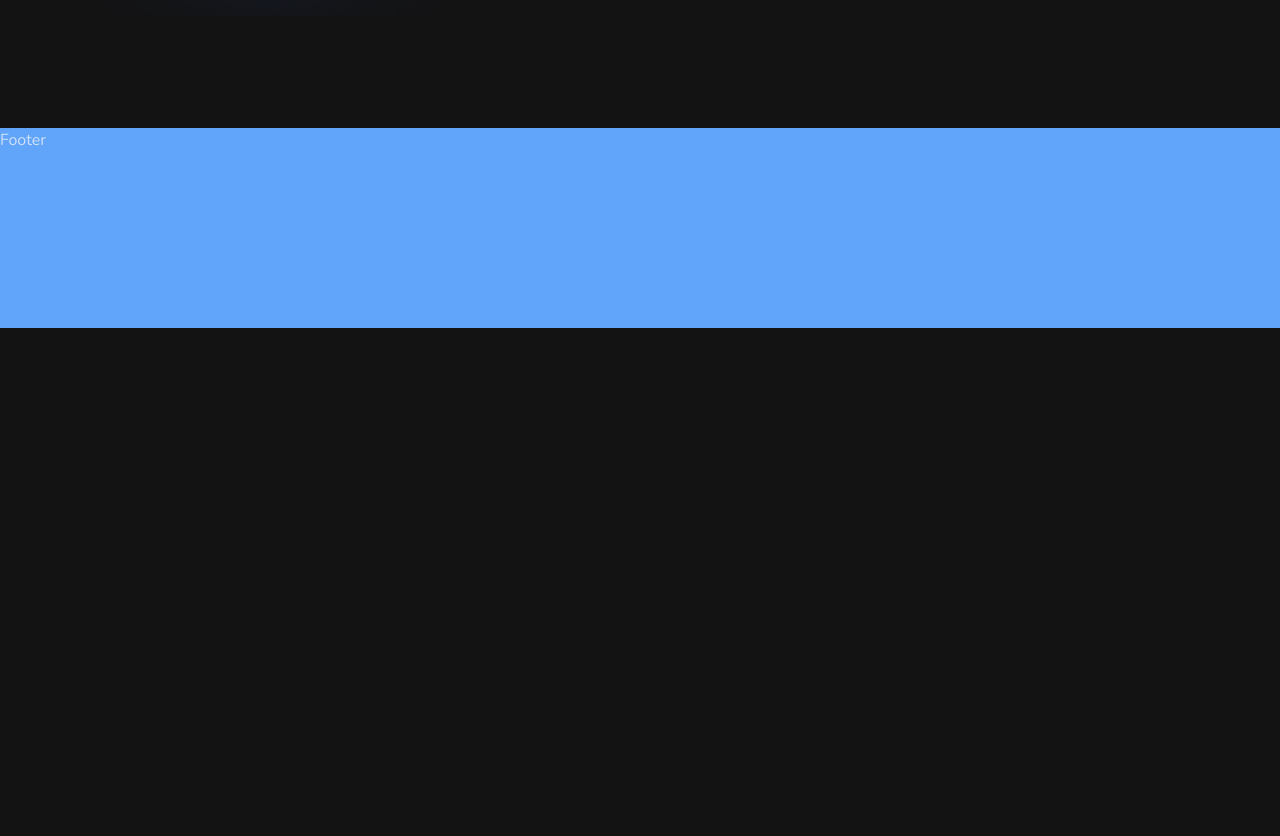
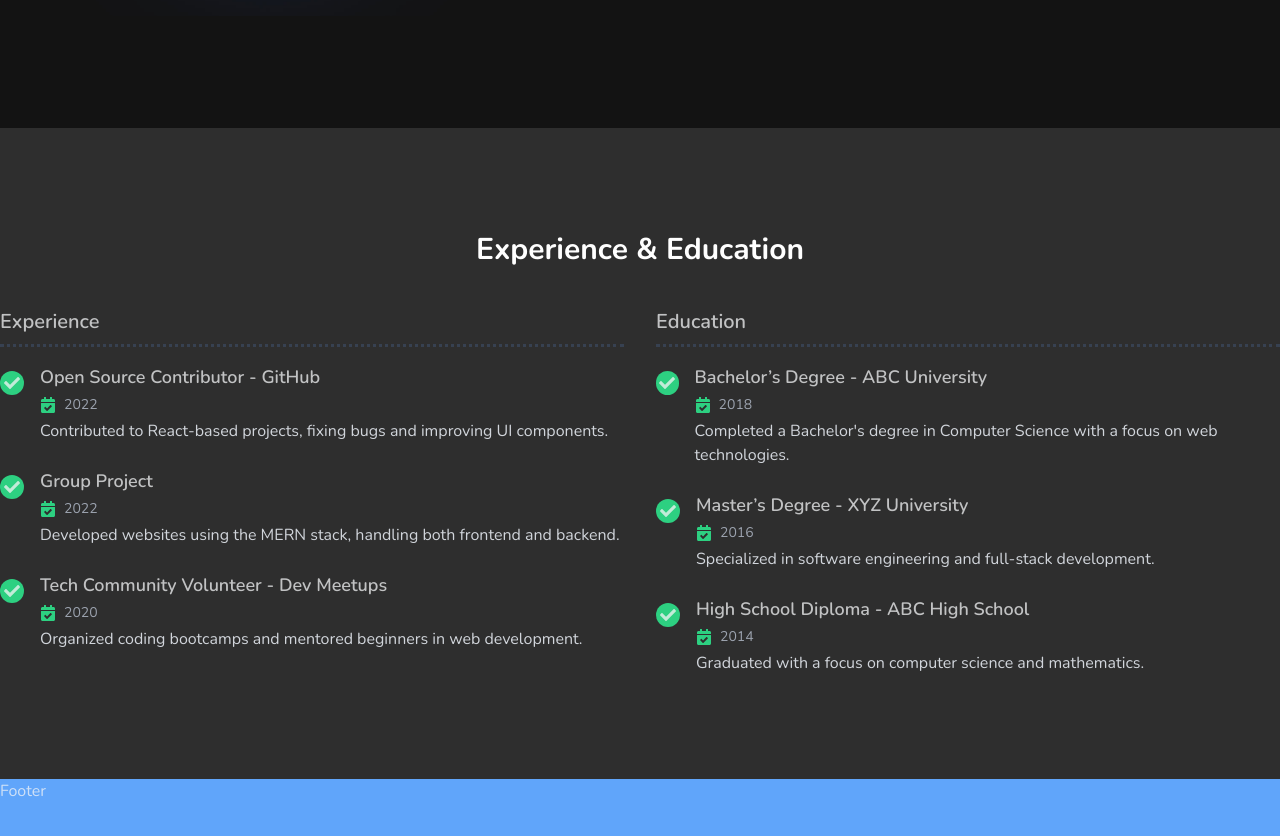
Before and after one commit to MRKPRO360/portfolio, a Next.js app: page / in a window 1280 px wide. Shown: the part 1920-2756 px from the top of the page. Before the commit the page ends 2248 px from the top, so only its background shows below. Built offline with nearby package versions, Linux system fonts and the light colour scheme.

Commit message:
education section added

```diff
--- a/src/app/(withCommonLayout)/page.tsx
+++ b/src/app/(withCommonLayout)/page.tsx
@@ -1,5 +1,6 @@
 import About from '@/components/shared/About/About';
 import Banner from '@/components/shared/Banner/Banner';
+import Experience from '@/components/shared/Experience/Experience';
 import Features from '@/components/shared/Features/Features';
 
 export default function HomePage() {
@@ -8,6 +9,7 @@ export default function HomePage() {
       <Banner />
       <Features />
       <About />
+      <Experience />
     </div>
   );
 }
--- a/src/components/shared/Experience/Experience.tsx
+++ b/src/components/shared/Experience/Experience.tsx
@@ -0,0 +1,85 @@
+import TextHeading from '@/components/TextHeading/TextHeading';
+
+import ExperienceCard from './ExperienceCard';
+
+const experiences = [
+  {
+    year: '2022',
+    title: 'Open Source Contributor - GitHub',
+    description:
+      'Contributed to React-based projects, fixing bugs and improving UI components.',
+  },
+
+  {
+    year: '2022',
+    title: 'Group Project',
+    description:
+      'Developed websites using the MERN stack, handling both frontend and backend.',
+  },
+
+  {
+    year: '2020',
+    title: 'Tech Community Volunteer - Dev Meetups',
+    description:
+      'Organized coding bootcamps and mentored beginners in web development.',
+  },
+];
+
+const education = [
+  {
+    year: '2018',
+    title: 'Bachelor’s Degree - ABC University',
+    description:
+      "Completed a Bachelor's degree in Computer Science with a focus on web technologies.",
+  },
+  {
+    year: '2016',
+    title: 'Master’s Degree - XYZ University',
+    description:
+      'Specialized in software engineering and full-stack development.',
+  },
+  {
+    year: '2014',
+    title: 'High School Diploma - ABC High School',
+    description: 'Graduated with a focus on computer science and mathematics.',
+  },
+];
+
+function Experience() {
+  return (
+    <div className="bg-backgroundLight py-6">
+      <div className="max-w-screen-xl px-3 xl:px-0 mx-auto my-10 md:my-20 ">
+        <div className="text-center mb-6 md:mb-10">
+          <TextHeading text="Experience & Education" />
+        </div>
+
+        <div className="grid md:grid-cols-2 gap-8">
+          {/* Experience Section */}
+          <div>
+            <h3 className="text-xl font-semibold mb-4 border-b-[3px] border-dotted border-gray-700 pb-2">
+              Experience
+            </h3>
+            <ul className="space-y-6">
+              {experiences.map((el, index) => (
+                <ExperienceCard key={index} info={el} />
+              ))}
+            </ul>
+          </div>
+          {/* Education Section */}
+          <div>
+            <h3 className="text-xl font-semibold mb-4 border-b-[3px] border-dotted border-gray-700 pb-2">
+              Education
+            </h3>
+            <ul className="space-y-6">
+              {education.map((el, index) => (
+                <ExperienceCard key={index} info={el} />
+              ))}
+            </ul>
+          </div>
+        </div>
+      </div>
+    </div>
+  );
+}
+
+export default Experience;
--- /dev/null
+++ b/src/components/shared/Experience/ExperienceCard.tsx
@@ -0,0 +1,27 @@
+import { FaCalendarCheck, FaCheck } from 'react-icons/fa';
+
+function ExperienceCard({
+  info,
+}: {
+  info: { year: string; title: string; description: string };
+}) {
+  return (
+    <div>
+      <li className="flex items-start gap-4">
+        <div className="bg-textGreen w-6 h-6 rounded-full mt-2 flex items-center justify-center">
+          <FaCheck />
+        </div>
+        <div className="space-y-1">
+          <h4 className="text-lg font-semibold">{info.title}</h4>
+          <div className="flex items-center gap-2">
+            <FaCalendarCheck className="text-textGreen text-md" />
+            <p className="text-sm text-gray-400">{info.year}</p>
+          </div>
+          <p className="text-gray-300">{info.description}</p>
+        </div>
+      </li>
+    </div>
+  );
+}
+
+export default ExperienceCard;
```
